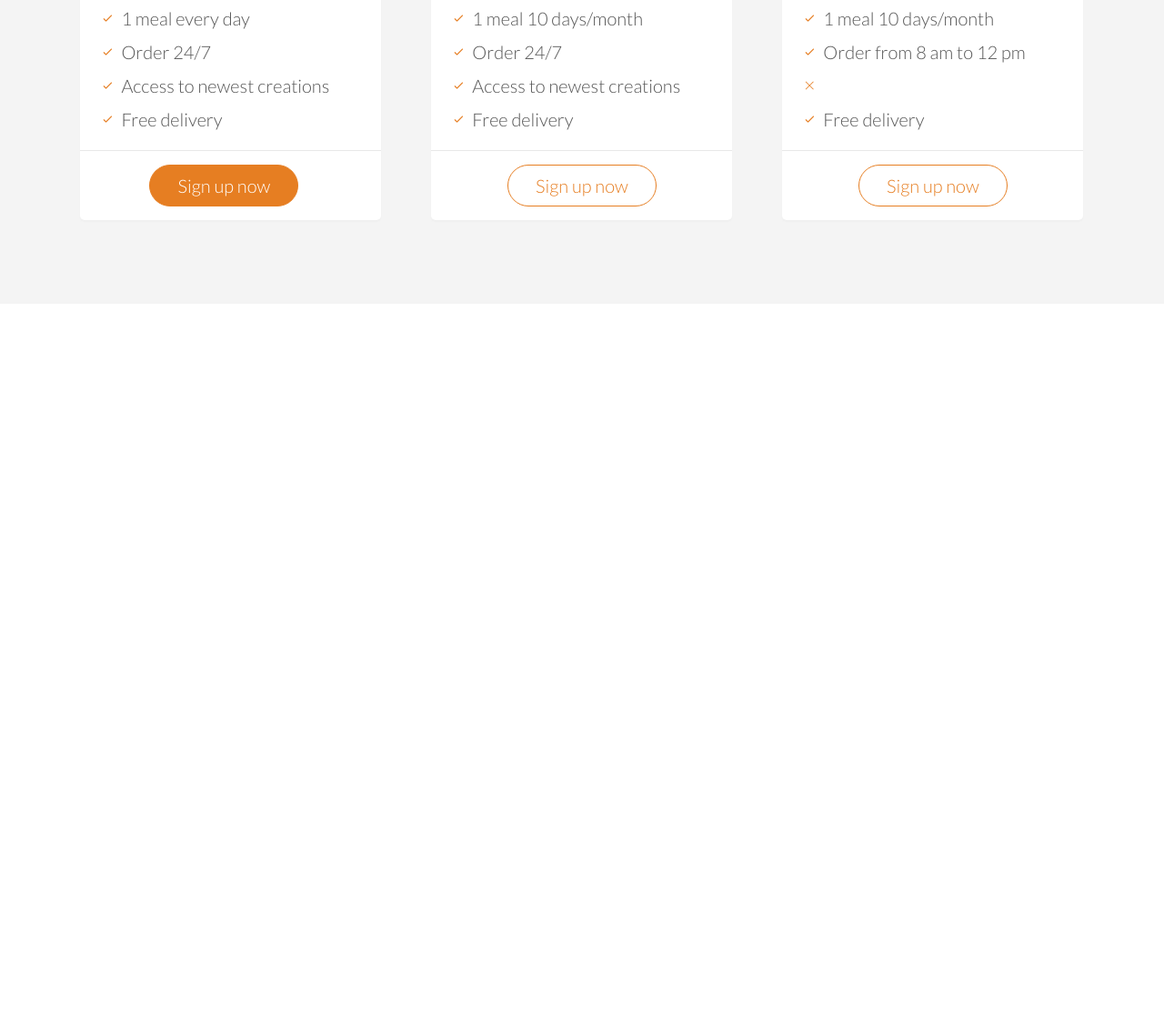
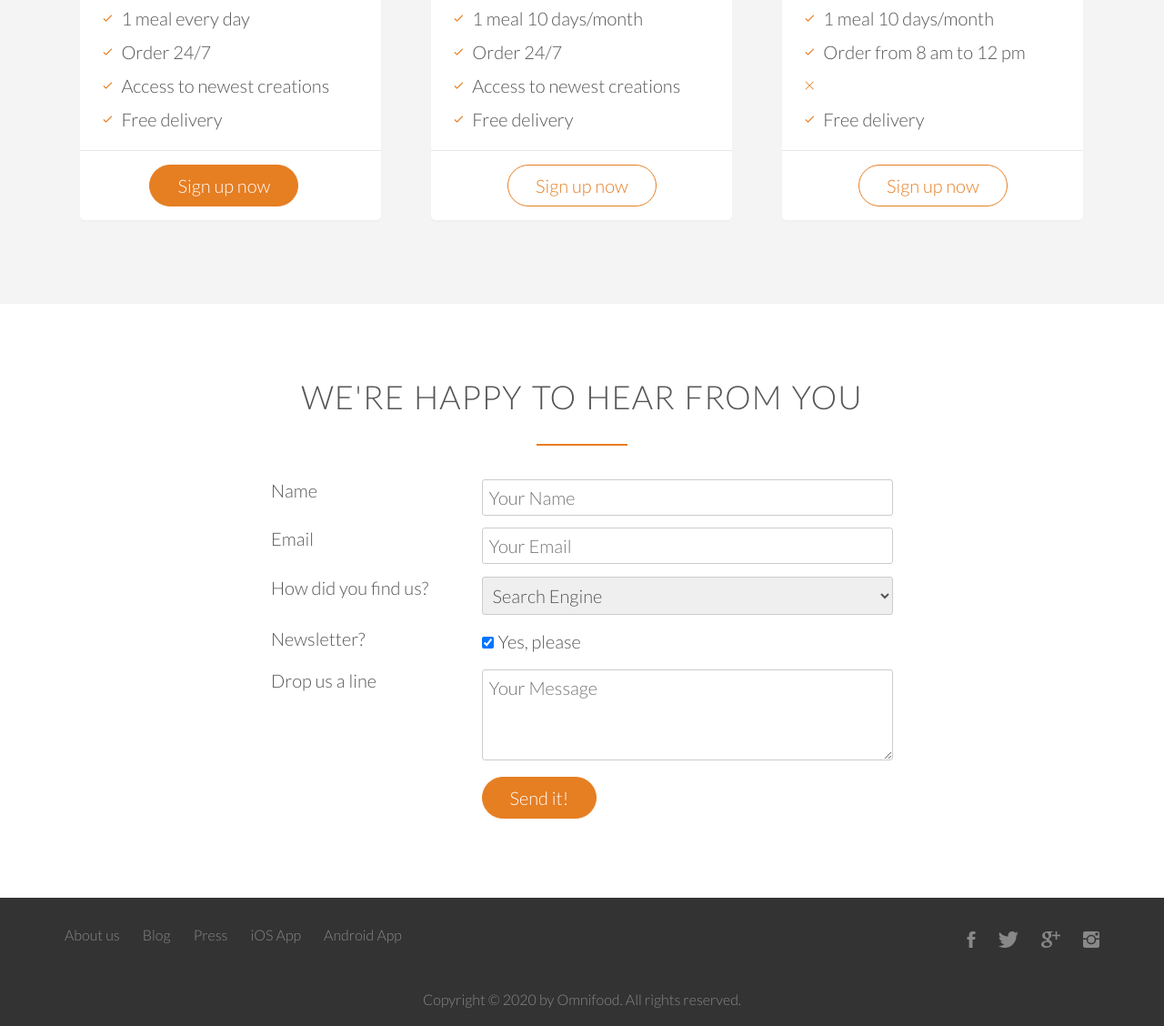
Before and after one commit to suzanpaudel/Omnifood, a plain HTML site: page index.html in a window 1280 px wide. Shown: the part 4325-5453 px from the top of the page at 91% size. Before the commit the page ends 4659 px from the top, so only its background shows below. Drawn offline with Linux system fonts and the light colour scheme; files whose address does not match are found by name.

Commit message:
Complete Form and Footer Section

```diff
--- a/index.html
+++ b/index.html
@@ -431,5 +431,127 @@
         </div>
       </div>
     </section>
+
+    <section class="section-form">
+      <div class="row">
+        <h2>We're happy to hear from you</h2>
+      </div>
+      <div class="row">
+        <form action="" method="post" class="contact-form">
+          <div class="row">
+            <div class="col span-1-of-3">
+              <label>Name</label>
+            </div>
+            <div class="col span-2-of-3">
+              <input
+                type="text"
+                name="name"
+                id="name"
+                placeholder="Your Name"
+                required
+              />
+            </div>
+          </div>
+          <div class="row">
+            <div class="col span-1-of-3">
+              <label>Email</label>
+            </div>
+            <div class="col span-2-of-3">
+              <input
+                type="email"
+                name="email"
+                id="email"
+                placeholder="Your Email"
+                required
+              />
+            </div>
+          </div>
+          <div class="row">
+            <div class="col span-1-of-3">
+              <label>How did you find us?</label>
+            </div>
+            <div class="col span-2-of-3">
+              <select name="find-us" id="find-us">
+                <option value="friends">Friends</option>
+                <option value="search" selected>Search Engine</option>
+                <option value="ad">Advertisement</option>
+                <option value="other">Other</option>
+              </select>
+            </div>
+          </div>
+          <div class="row">
+            <div class="col span-1-of-3">
+              <label>Newsletter?</label>
+            </div>
+            <div class="col span-2-of-3">
+              <input type="checkbox" name="news" id="news" checked />Yes, please
+            </div>
+          </div>
+          <div class="row">
+            <div class="col span-1-of-3">
+              <label>Drop us a line</label>
+            </div>
+            <div class="col span-2-of-3">
+              <textarea
+                name="message"
+                id="message"
+                placeholder="Your Message"
+              ></textarea>
+            </div>
+          </div>
+          <div class="row">
+            <div class="col span-1-of-3">
+              <label>&nbsp;</label>
+            </div>
+            <div class="col span-2-of-3">
+              <input type="submit" value="Send it!" />
+            </div>
+          </div>
+        </form>
+      </div>
+    </section>
+
+    <footer>
+      <div class="row">
+        <div class="col span-1-of-2">
+          <ul class="footer-nav">
+            <li><a href="#">About us</a></li>
+            <li><a href="#">Blog</a></li>
+            <li><a href="#">Press</a></li>
+            <li><a href="#">iOS App</a></li>
+            <li><a href="#">Android App</a></li>
+          </ul>
+        </div>
+        <div class="col span-1-of-2">
+          <ul class="social-links">
+            <li>
+              <a href="#">
+                <i class="ion-social-facebook"></i>
+              </a>
+            </li>
+            <li>
+              <a href="#">
+                <i class="ion-social-twitter"></i>
+              </a>
+            </li>
+            <li>
+              <a href="#">
+                <i class="ion-social-googleplus"></i>
+              </a>
+            </li>
+            <li>
+              <a href="#">
+                <i class="ion-social-instagram"></i>
+              </a>
+            </li>
+          </ul>
+        </div>
+      </div>
+      <div class="row">
+        <p>
+          Copyright &copy; 2020 by Omnifood. All rights reserved.
+        </p>
+      </div>
+    </footer>
   </body>
 </html>
--- a/resources/css/style.css
+++ b/resources/css/style.css
@@ -131,19 +131,21 @@ a:active {
 }
 /* --------BUTTONS-------- */
 .btn:link,
-.btn:visited {
+.btn:visited,
+input[type='submit'] {
   display: inline-block;
   padding: 10px 30px;
   font-weight: 300;
   text-decoration: none;
   border-radius: 200px;
-  border: 1px solid #e67e22;
   transition: background-color 0.2s, border 0.2s, color 0.2s;
 }
 
 .btn-full:link,
-.btn-full:visited {
+.btn-full:visited,
+input[type='submit'] {
   color: #fff;
+  border: 1px solid #e67e22;
   background-color: #e67e22;
   margin-right: 15px;
 }
@@ -151,17 +153,25 @@ a:active {
 .btn-ghost:link,
 .btn-ghost:visited {
   color: #e67e22;
+  border: 1px solid #e67e22;
 }
 
 .btn:hover,
-.btn:active {
+.btn:active,
+input[type='submit']:hover,
+input[type='submit']:active {
   background-color: #cf6d17;
+}
+
+.btn-full:hover,
+.btn-full:active {
   border: 1px solid #cf6d17;
 }
 
 .btn-ghost:hover,
 .btn-ghost:active {
   color: #fff;
+  border: 1px solid #cf6d17;
 }
 
 /* ---------------------------------------------- */
@@ -426,3 +436,110 @@ cite img {
 .plan-box ul li {
   padding: 5px 0;
 }
+
+/* -------------------------------------- */
+/* --------------CONTACT FORM--------------- */
+/* -------------------------------------- */
+.contact-form {
+  width: 60%;
+  margin: 0 auto;
+}
+
+input[type='text'],
+input[type='email'],
+select,
+textarea {
+  width: 100%;
+  padding: 7px;
+  border-radius: 3px;
+  border: 1px solid #ccc;
+}
+
+textarea {
+  height: 100px;
+}
+
+input[type='checkbox'] {
+  margin: 10px 5px 10px 0;
+}
+
+*:focus {
+  outline: none;
+}
+
+/* -------------------------------------- */
+/* --------------FOOTER--------------- */
+/* -------------------------------------- */
+
+footer {
+  background-color: #333;
+  padding: 20px;
+  font-size: 80%;
+}
+
+.footer-nav {
+  list-style: none;
+  float: left;
+}
+
+.social-links {
+  list-style: none;
+  float: right;
+}
+
+.footer-nav li,
+.social-links li {
+  display: inline-block;
+  margin-right: 20px;
+}
+
+.footer-nav li:last-child,
+.social-links li:last-child {
+  margin: 0;
+}
+
+.footer-nav li a:link,
+.footer-nav li a:visited,
+.social-links li a:link,
+.social-links li a:visited {
+  text-decoration: none;
+  border: 0;
+  color: #888;
+  transition: color 0.2s;
+}
+
+.footer-nav li a:hover,
+.footer-nav li a:active {
+  color: #ddd;
+}
+
+.social-links li a:link,
+.social-links li a:visited {
+  font-size: 150%;
+}
+
+.ion-social-facebook,
+.ion-social-twitter,
+.ion-social-googleplus,
+.ion-social-instagram {
+  transition: color 0.2s;
+}
+
+.ion-social-facebook:hover {
+  color: #3b5998;
+}
+.ion-social-twitter:hover {
+  color: #00aced;
+}
+.ion-social-googleplus:hover {
+  color: #dd4b39;
+}
+.ion-social-instagram:hover {
+  color: #517fa4;
+}
+
+footer p {
+  color: #888;
+  text-align: center;
+  margin-top: 30px;
+}
```
